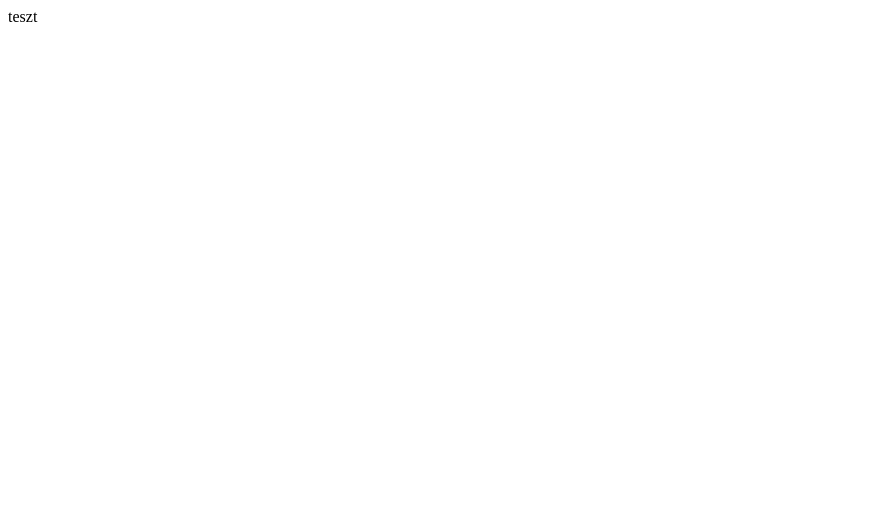
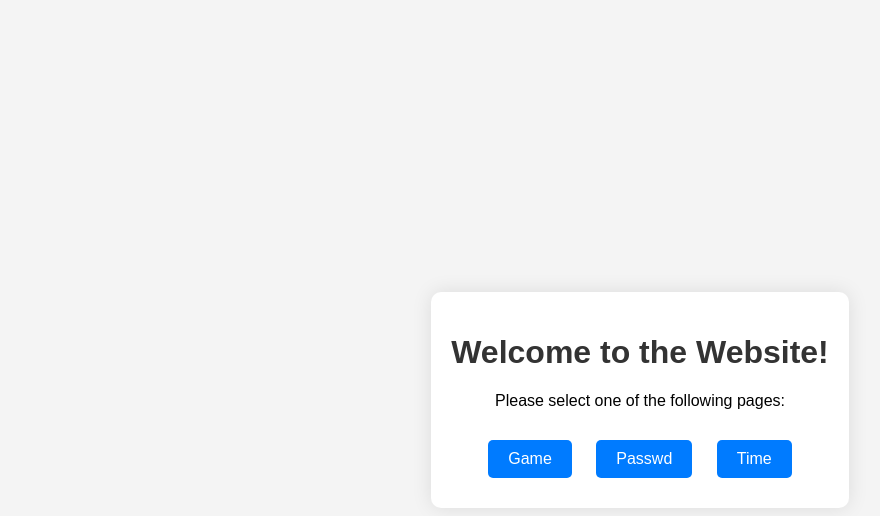
Before and after one commit to nemethge/nemethge.github.io, a plain HTML site: page index.html in a window 1280 px wide. Shown: the whole page, without its empty margins (0-880 px from the left). Drawn offline with Linux system fonts and the light colour scheme.

Commit message:
Update index.html

```diff
--- a/index.html
+++ b/index.html
@@ -1 +1,59 @@
-teszt
+<!DOCTYPE html>
+<html lang="en">
+<head>
+    <meta charset="UTF-8">
+    <meta name="viewport" content="width=device-width, initial-scale=1.0">
+    <title>Home Page</title>
+    <style>
+        body {
+            font-family: Arial, sans-serif;
+            background-color: #f4f4f4;
+            margin: 0;
+            padding: 0;
+            display: flex;
+            justify-content: center;
+            align-items: center;
+            height: 100vh;
+            text-align: center;
+        }
+        h1 {
+            color: #333;
+        }
+        .container {
+            background-color: white;
+            padding: 20px;
+            border-radius: 10px;
+            box-shadow: 0px 0px 20px rgba(0, 0, 0, 0.1);
+        }
+        .links {
+            margin-top: 20px;
+        }
+        .links a {
+            text-decoration: none;
+            color: white;
+            background-color: #007bff;
+            padding: 10px 20px;
+            border-radius: 5px;
+            margin: 10px;
+            display: inline-block;
+            transition: background-color 0.3s;
+        }
+        .links a:hover {
+            background-color: #0056b3;
+        }
+    </style>
+</head>
+<body>
+
+    <div class="container">
+        <h1>Welcome to the Website!</h1>
+        <p>Please select one of the following pages:</p>
+        <div class="links">
+            <a href="/game/">Game</a>
+            <a href="/passwd/">Passwd</a>
+            <a href="/time/">Time</a>
+        </div>
+    </div>
+
+</body>
+</html>
```
